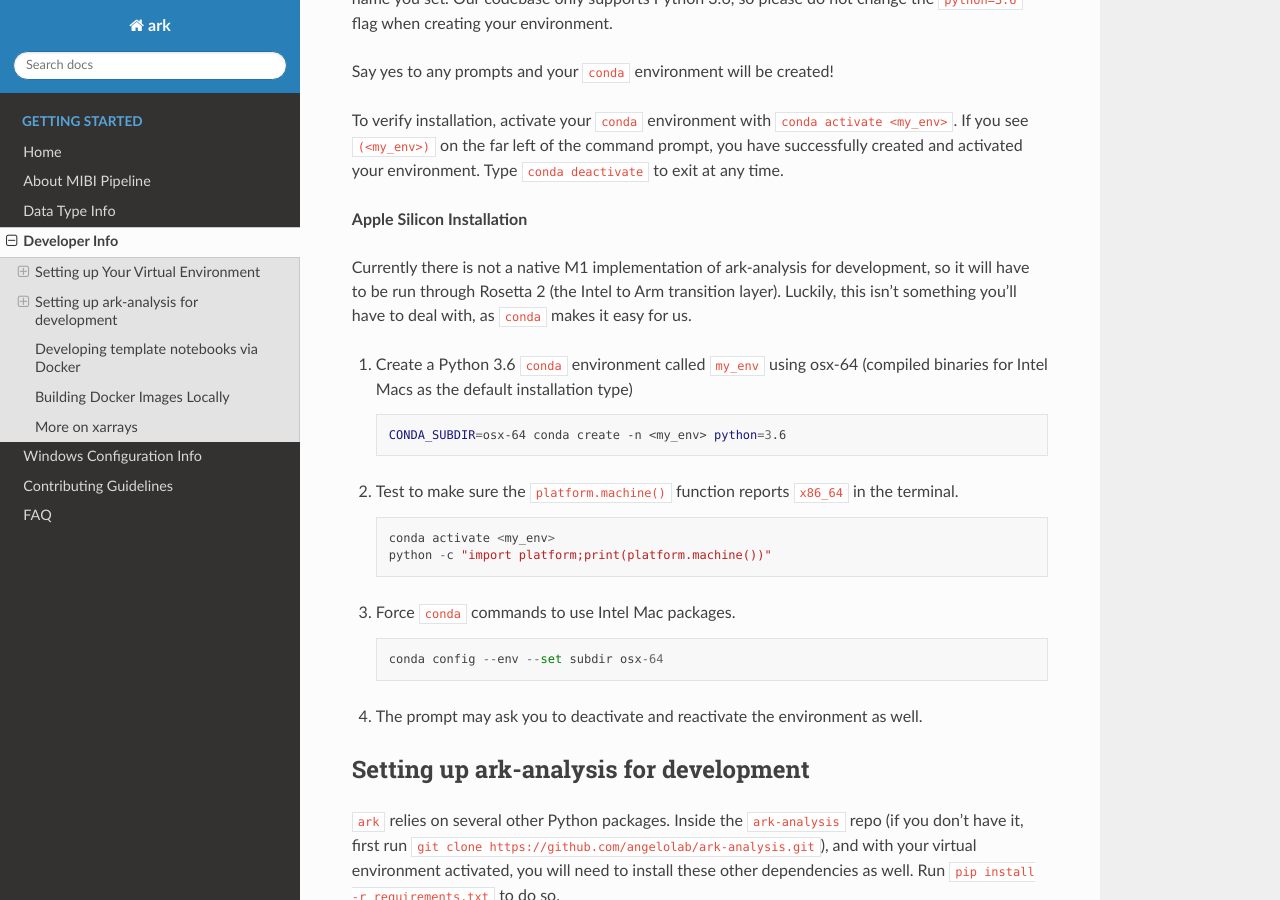
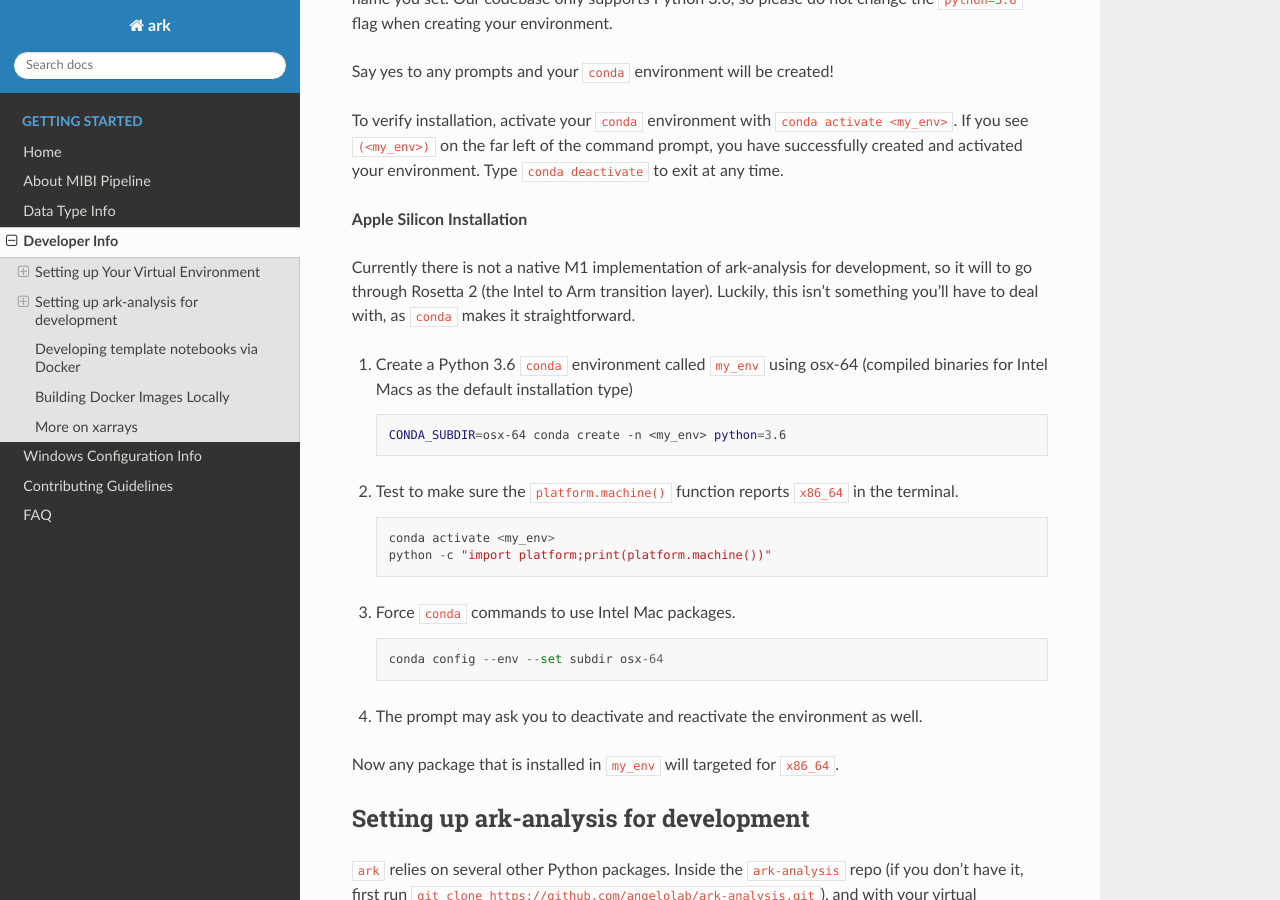
Before and after one commit to angelolab/ark-analysis, a Sphinx documentation site: the page built from docs/_rtd/development.md, in a window 1280 px wide and 900 px high, scrolled down 1363 px. Built offline with Sphinx 7.4.7 and the Read the Docs theme 2.0.0, drawn with Linux system fonts in a browser that asks for light colours; pages that are not in the unit, such as notebooks, are missing from menus.

Commit message:
grammer, extra sentence

````diff
--- a/docs/_rtd/development.md
+++ b/docs/_rtd/development.md
@@ -51,7 +51,7 @@
 
 **Apple Silicon Installation**
 
-Currently there is not a native M1 implementation of ark-analysis for development, so it will have to be run through Rosetta 2 (the Intel to Arm transition layer). Luckily, this isn't something you'll have to deal with, as `conda` makes it easy for us.
+Currently there is not a native M1 implementation of ark-analysis for development, so it will to go through Rosetta 2 (the Intel to Arm transition layer). Luckily, this isn't something you'll have to deal with, as `conda` makes it straightforward.
 
 1. Create a Python 3.6 `conda` environment called `my_env` using osx-64 (compiled binaries for Intel Macs as the default installation type)
     ```sh
@@ -70,6 +70,7 @@
     ```
 4. The prompt may ask you to deactivate and reactivate the environment as well.
 
+Now any package that is installed in `my_env` will targeted for `x86_64`.
 
 ### Setting up ark-analysis for development
 
````
